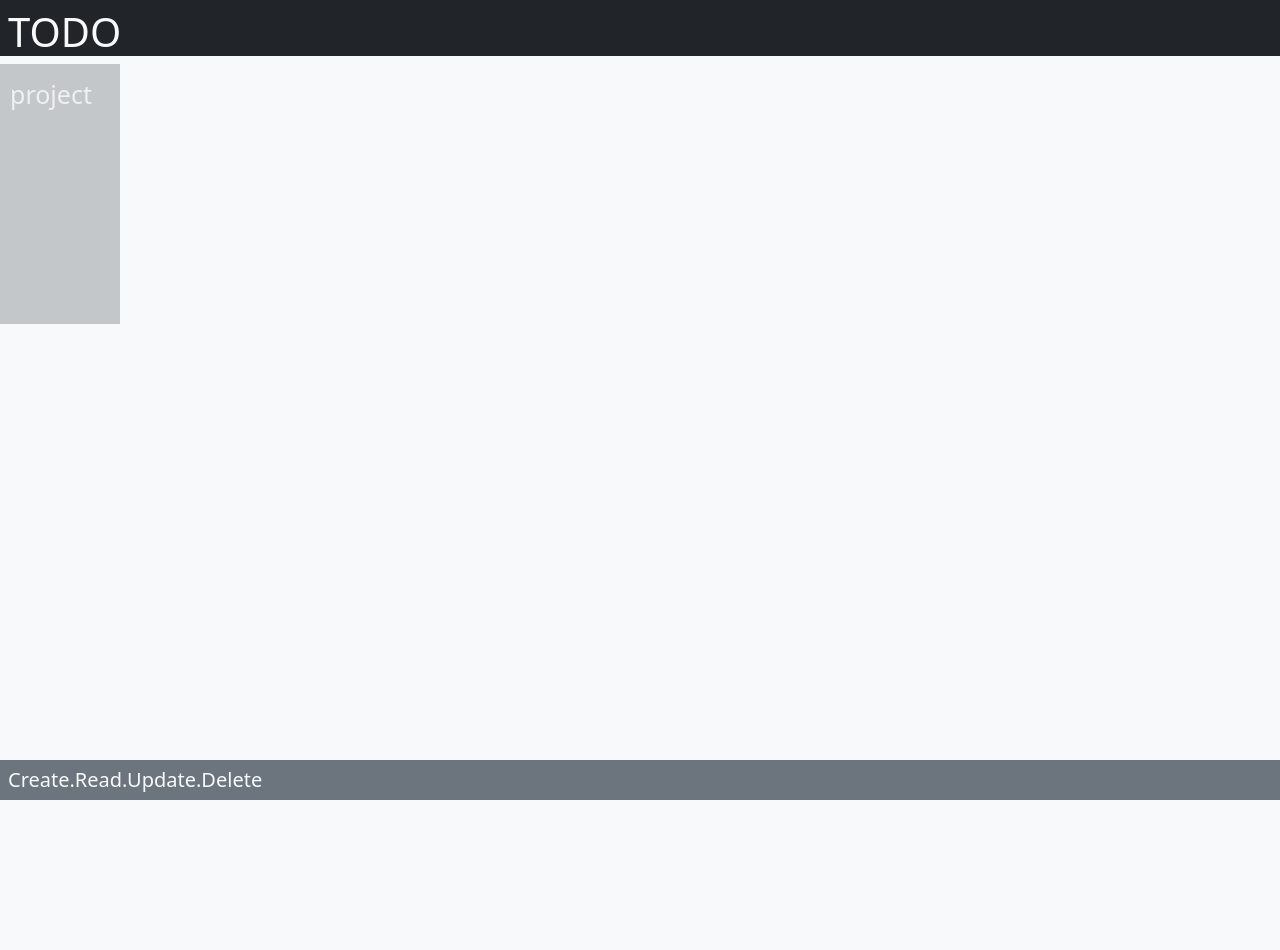
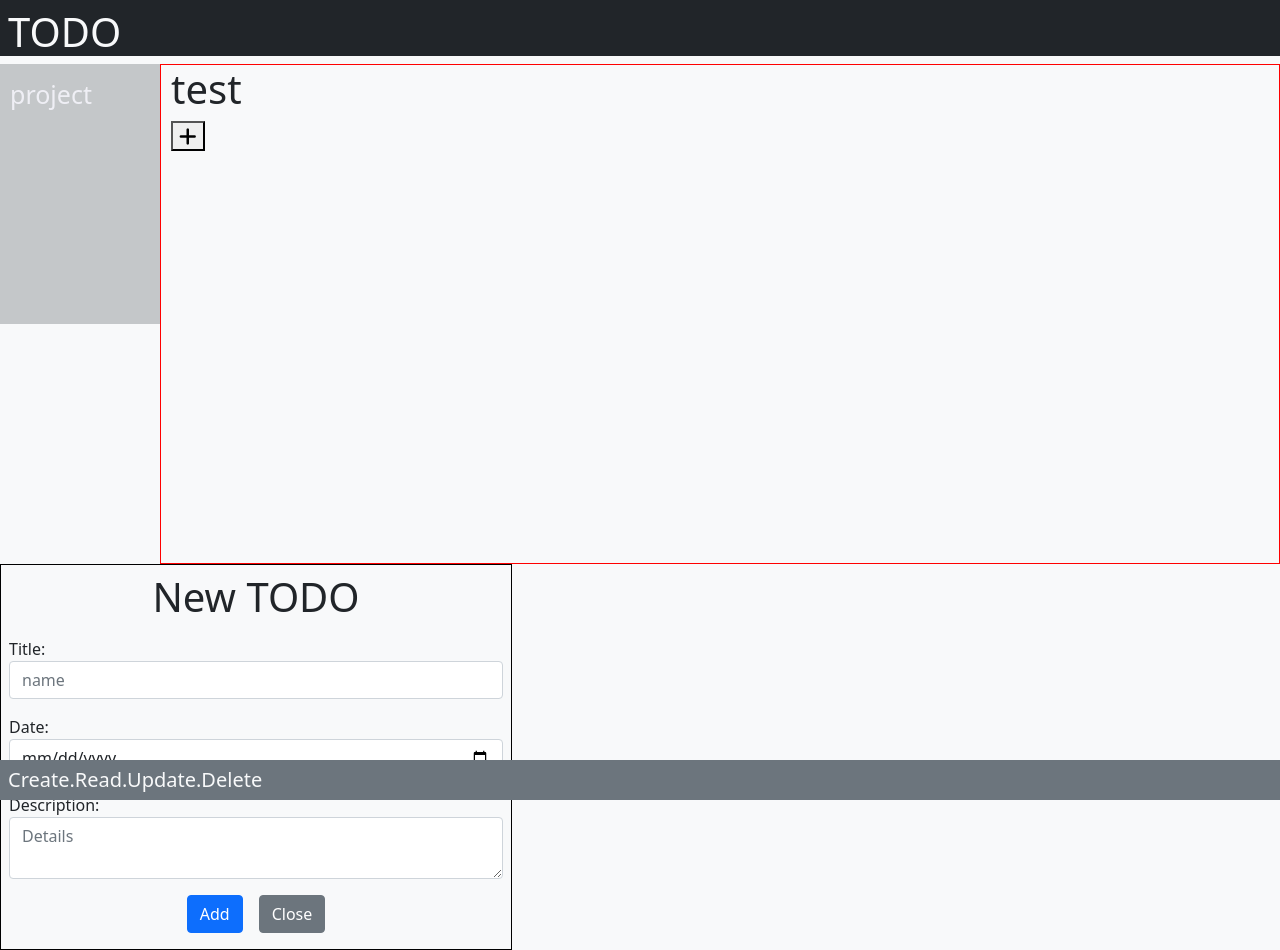
Before and after one commit to andrewbonas/js_todo_app, a website with bundled scripts: page dist/index.html in a window 1280 px wide. Before the commit the page ends 800 px from the top, so only its background shows below. Built offline with nearby package versions, Linux system fonts and the light colour scheme.

Commit message:
form added

```diff
--- a/src/index.js
+++ b/src/index.js
@@ -2,6 +2,14 @@ import loadPage from './modules/initial-load';
 
 init();
 
+function openForm() {
+  document.getElementById("form-container").style.display = "block";
+}
+
+function closeForm() {
+  document.getElementById("form-container").style.display = "none";
+}
+
 function init() {
   loadPage();
 }
--- a/src/modules/initial-load.js
+++ b/src/modules/initial-load.js
@@ -1,6 +1,7 @@
 function createSidebar() {
   const div = document.createElement('div');
   div.classList.add('side-bar');
+
   const folder = document.createElement('a');
   const linkText = document.createTextNode('project');
   folder.appendChild(linkText);
@@ -10,12 +11,66 @@ function createSidebar() {
   return div;
 }
 
+function createMain() {
+  const main = document.createElement('div');
+  main.classList.add('main');
+  main.innerHTML = `<h1> test </h1>`;
+  return main;
+}
+
+function createForm() {
+  const form = document.createElement('div');
+  form.setAttribute("id","form-container")
+  form.innerHTML = `
+  <form id="form">
+  <h1 class='d-flex justify-content-center pt-2'>New TODO</h1>
+
+    <div class="form-group p-2">
+      <label for="title">Title:</label>
+      <input id="title" type="text" class="form-control" placeholder="name" name="title" value="" required/>
+    </div>
+
+    <div class="form-group p-2">
+      <label for="date-input">Date:</label>
+      <input id="title" type="date" class="form-control" placeholder="01-01-2020" name="date" value="" required/>
+    </div>
+
+    <div class="form-group p-2">
+      <label for="textarea">Description:</label>
+      <textarea id="description" class="form-control" placeholder="Details" name="date" value=""></textarea>
+    </div>
+
+    <div class="button w-100 d-flex justify-content-center pb-2">
+     <button class="add-btn btn btn-primary m-2" type="button" form="form" onclick="submitForm()">Add</button>
+     <button class="cancel-btn btn btn-secondary m-2" type="button" onclick="closeForm()">Close</button>
+   </div>
+  </form>
+  `
+  return form;
+}
+
+function createFormButton() {
+  const btnDiv = document.createElement('div');
+  btnDiv.classList.add('btn-div');
+  btnDiv.innerHTML = `<button class="new-book-btn" onclick="openForm()"><i class="fas fa-plus fa-lg"></i></button>`
+  return btnDiv;
+}
+
 function loadPage() {
   const content = document.getElementById('content');
 
   const sideBar = createSidebar();
   content.appendChild(sideBar);
 
+  const main = createMain();
+  content.appendChild(main);
+
+  const form = createForm();
+  content.appendChild(form);
+
+  const btn = createFormButton();
+  main.appendChild(btn);
+
 }
 
 export default loadPage;
```
Also changed, not shown: dist/index.html, dist/main.js, dist/styles.css.
